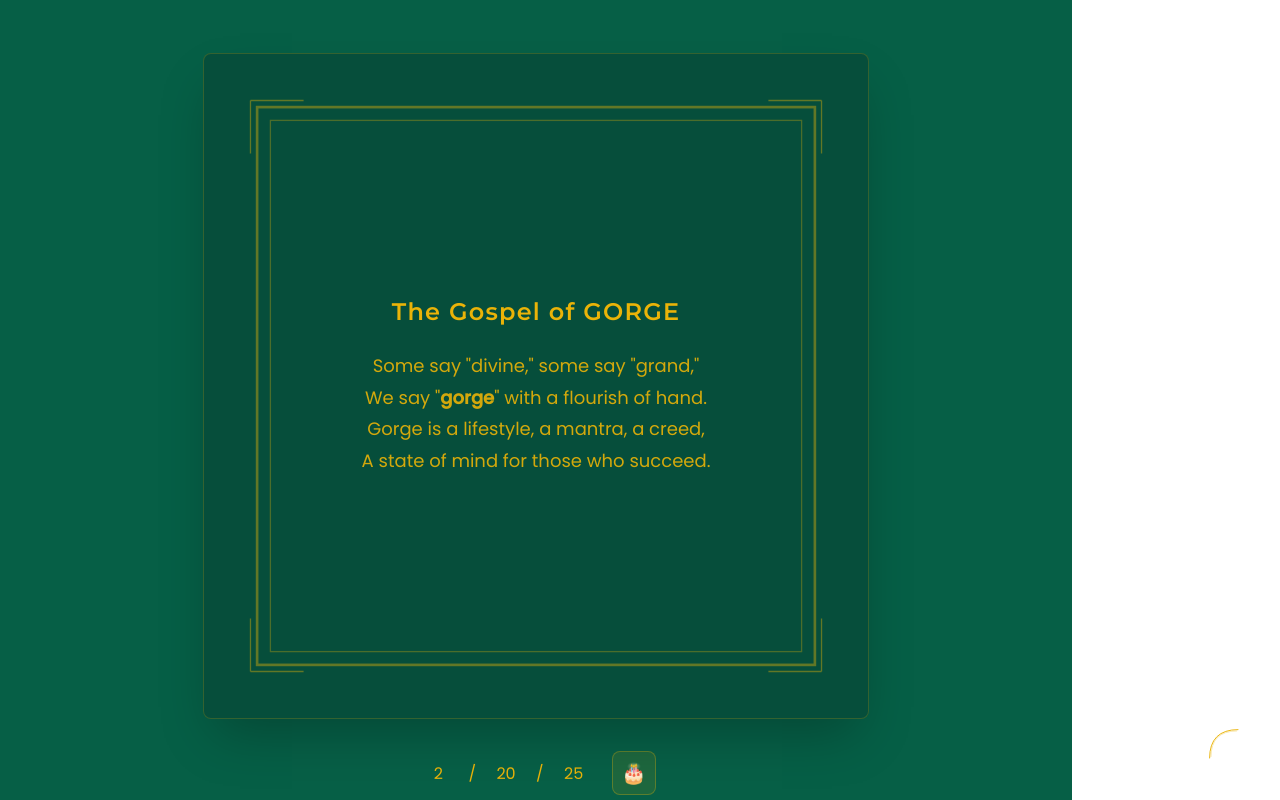
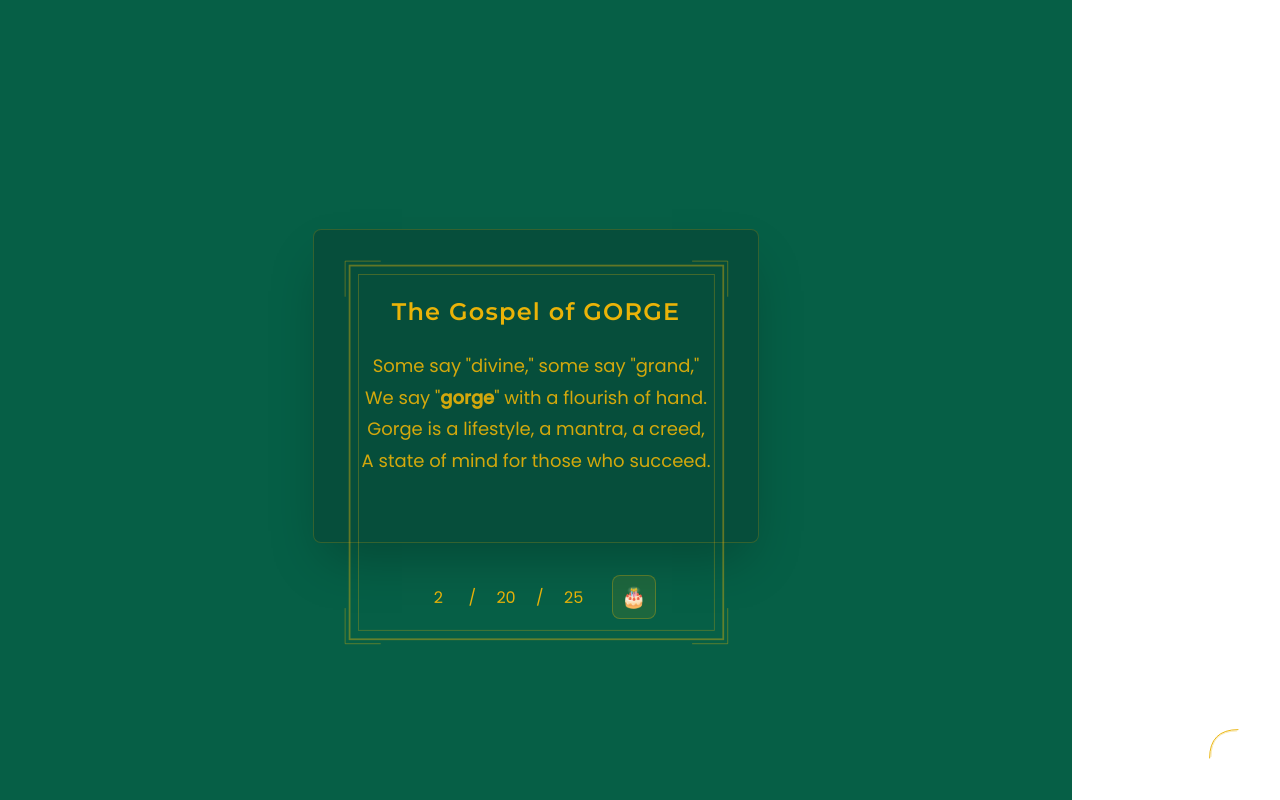
Before and after one commit to mkerem/mkerem.github.io, a plain HTML site: page 40-poems/index.html in a window 1280 px wide. Drawn offline with Linux system fonts and the light colour scheme.

Commit message:
removed width and height

```diff
--- a/40-poems/index.html
+++ b/40-poems/index.html
@@ -29,8 +29,8 @@
         }
 
         .book {
-            width: 600px;
-            height: 600px;
+           /* width: 600px;
+            height: 600px; */
             max-width: 95vw; /* Responsive width */
             max-height: 95vw; /* Keep it square */
             background-color: #064e3b;
```
